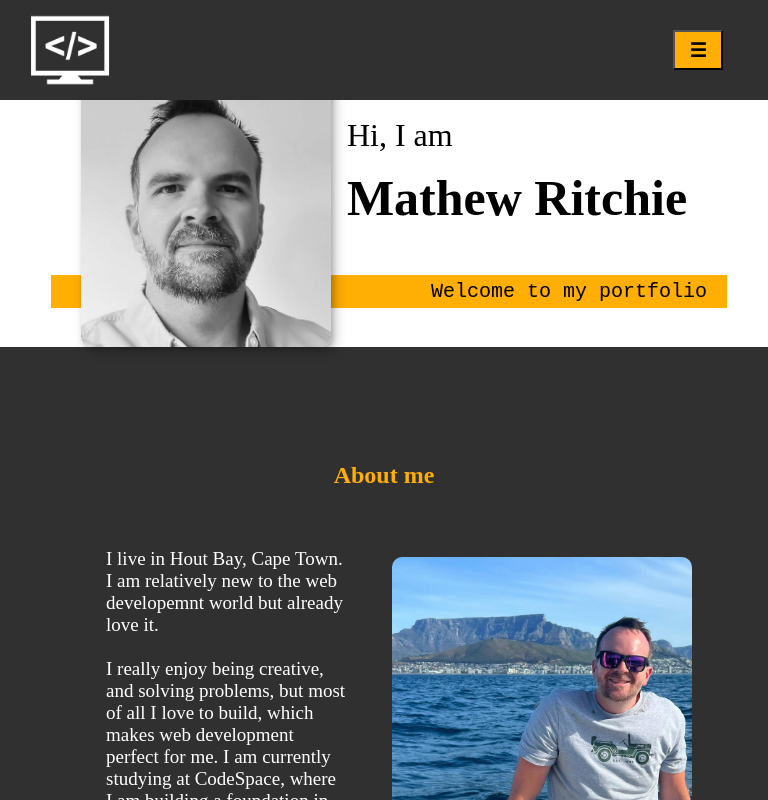
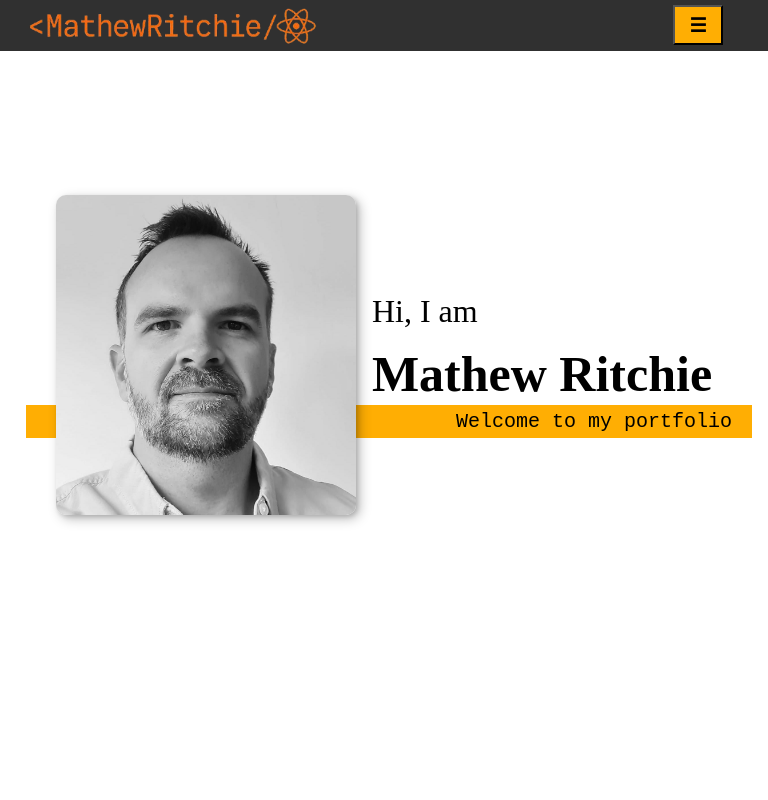
Before and after one commit to Mathew-Ritchie/Mathew_Ritchie_Portfolio_Website, a React (Vite) app in the folder portfolio-site/: page / in a window 768 px wide. Shown: the top 800 px of the page. Built offline with nearby package versions, Linux system fonts and the light colour scheme.

Commit message:
css for intro and footer done

```diff
--- a/portfolio-site/src/Components/Header.jsx
+++ b/portfolio-site/src/Components/Header.jsx
@@ -1,6 +1,6 @@
 import React from "react";
 import "./header.css";
-import codingLogoDark from "../assets/coding-logo-dark.png";
+import mathewLogo from "../assets/mathewLogo.png";
 
 export default function Header({ onToggleModal }) {
   return (
@@ -8,7 +8,7 @@ export default function Header({ onToggleModal }) {
       <div className="header-div">
         <img
           className="header-img"
-          src={codingLogoDark}
+          src={mathewLogo}
           alt="logo showing computer outline with coding tags on the screen."
         />
         <button className="header-nav-btn" id="header-nav-btn" onClick={onToggleModal}>
--- a/portfolio-site/src/Components/footer.css
+++ b/portfolio-site/src/Components/footer.css
@@ -4,7 +4,7 @@
   justify-content: center;
   align-items: center;
   flex-direction: column;
-  /* height: 200px; */
+  height: 100vh;
   background-color: var(--clt-dark);
   color: var(--clr-light);
   padding: 20px 0px;
--- a/portfolio-site/src/Components/header.css
+++ b/portfolio-site/src/Components/header.css
@@ -14,7 +14,7 @@
 }
 
 .header-img {
-  width: 100px;
+  width: 300px;
 }
 
 .header-nav-btn {
--- a/portfolio-site/src/Components/intro.css
+++ b/portfolio-site/src/Components/intro.css
@@ -4,6 +4,10 @@
 
 .intro-section {
   width: 100vw;
+  height: 100vh;
+  display: flex;
+  justify-content: center;
+  align-items: center;
 }
 
 .intro-div {
@@ -12,7 +16,7 @@
   justify-content: center;
   align-items: start;
   gap: 10px;
-  padding: 80px 30px 0px 30px;
+  padding: 0px 30px 0px 30px;
 }
 
 .intro-img {
@@ -59,15 +63,16 @@ strong {
       "img title2"
       "img subtitle";
     grid-template-columns: min-content max-content;
+    grid-template-rows: 180px 50px 200px;
   }
 
-  .intro-img {
+  /* .intro-img {
     grid-area: img;
-    min-width: 250px;
+    max-width: 400px;
     position: relative;
     z-index: 2;
     border-radius: 10px;
-  }
+  } */
 
   .intro-title {
     font-size: xx-large;
@@ -93,3 +98,57 @@ strong {
     width: calc(100% + 1.5em);
   }
 }
+
+@media (min-width: 600px) and (max-width: 700px) {
+  .intro-img {
+    grid-area: img;
+    max-width: 250px;
+    position: relative;
+    z-index: 2;
+    border-radius: 10px;
+  }
+  .intro-div {
+    display: grid;
+    width: min-content;
+    margin: 0 auto;
+    grid-column-gap: 1em;
+    grid-template-areas:
+      "img title1"
+      "img title2"
+      "img subtitle";
+    grid-template-columns: min-content max-content;
+    grid-template-rows: 100px 50px 200px;
+  }
+}
+
+@media (min-width: 701px) and (max-width: 900px) {
+  .intro-img {
+    grid-area: img;
+    max-width: 300px;
+    position: relative;
+    z-index: 2;
+    border-radius: 10px;
+  }
+  .intro-div {
+    display: grid;
+    width: min-content;
+    margin: 0 auto;
+    grid-column-gap: 1em;
+    grid-template-areas:
+      "img title1"
+      "img title2"
+      "img subtitle";
+    grid-template-columns: min-content max-content;
+    grid-template-rows: 140px 50px 200px;
+  }
+}
+
+@media (min-width: 900px) {
+  .intro-img {
+    grid-area: img;
+    max-width: 400px;
+    position: relative;
+    z-index: 2;
+    border-radius: 10px;
+  }
+}
```
Also changed, not shown: portfolio-site/src/assets/mathewLogo.png (added), 1 other file (tests, documents, lock files or other folders).
